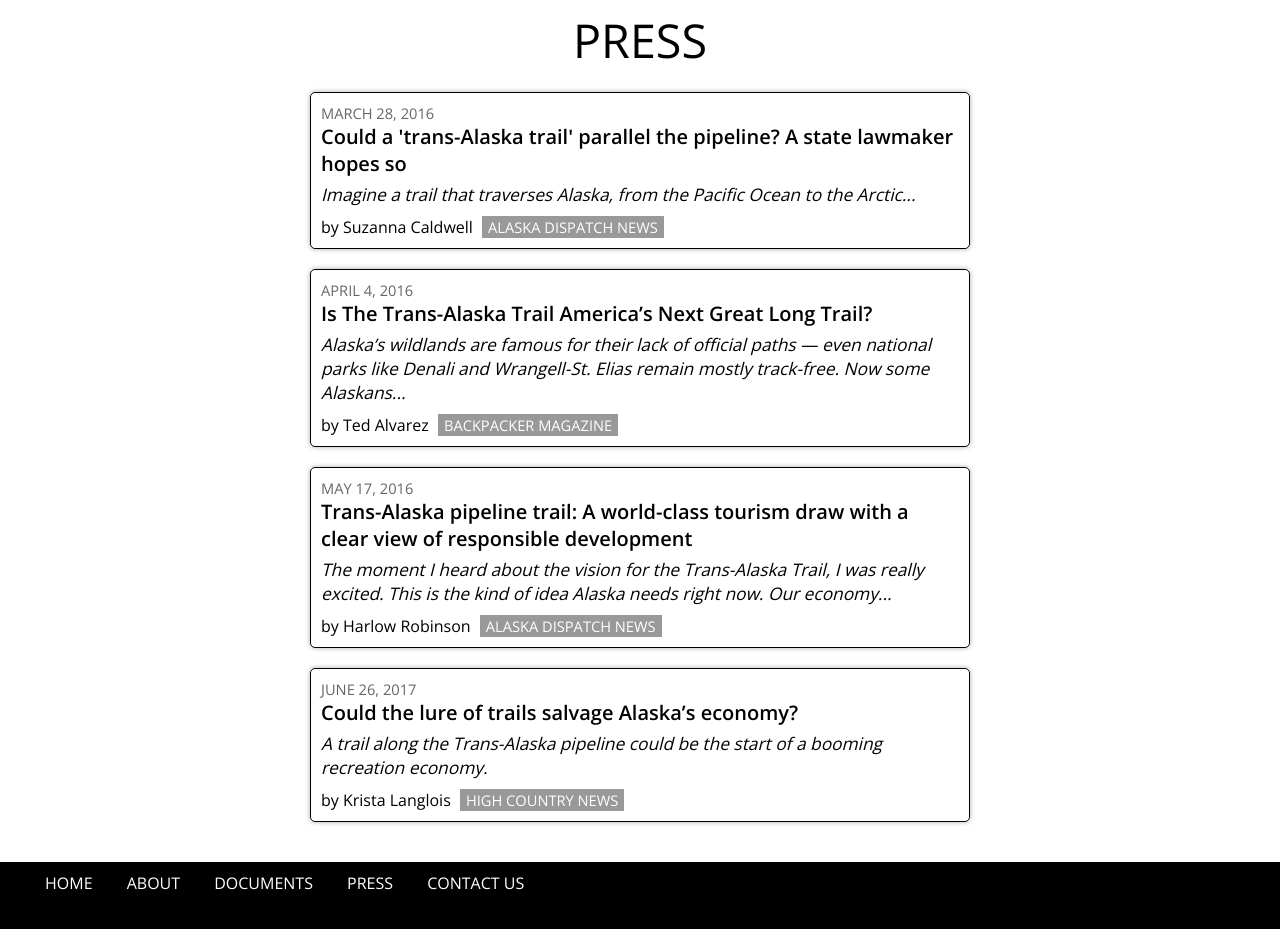
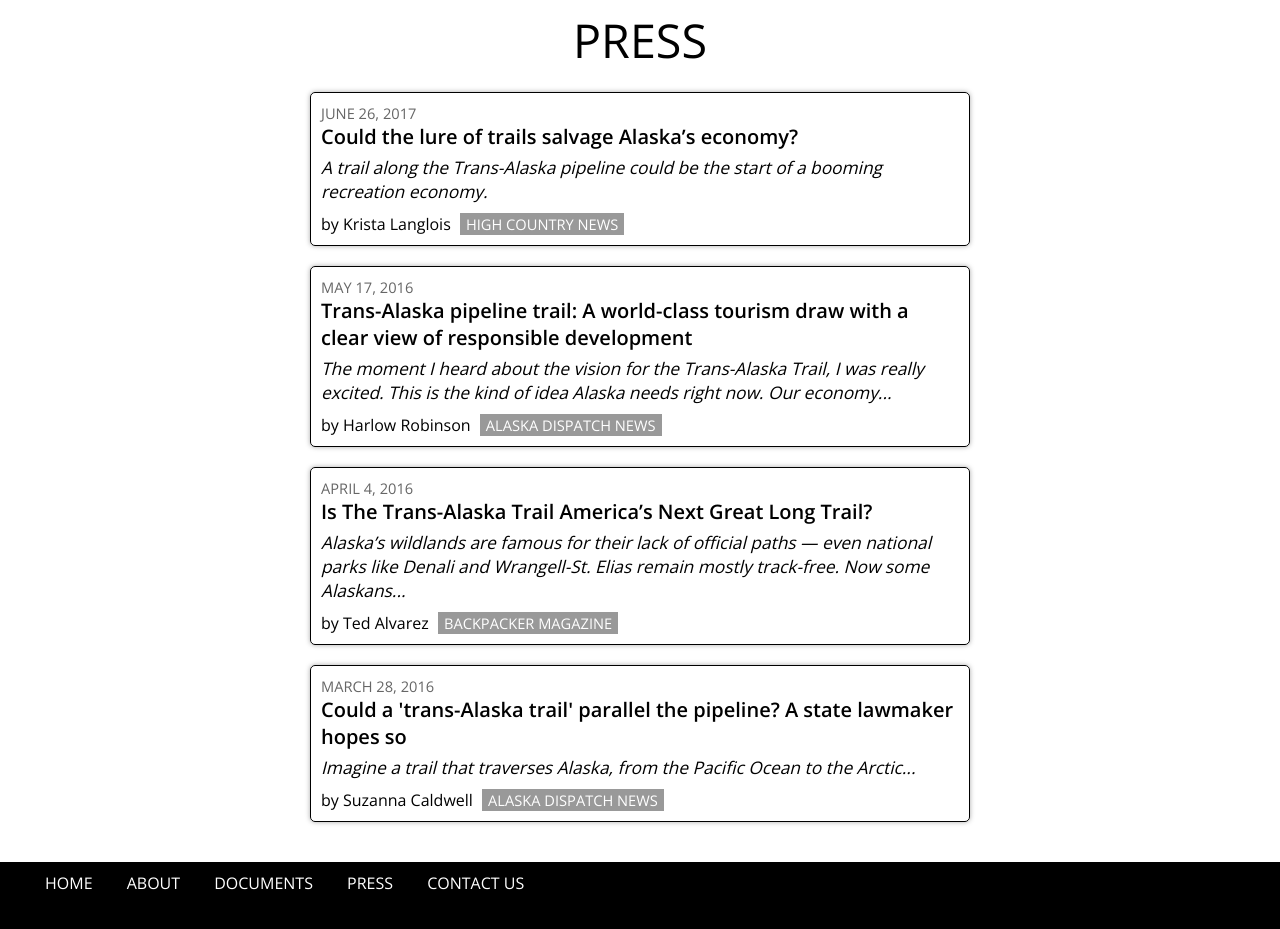
Before and after one commit to javbotero/Trans-Alaska-Trail, a Jekyll site: the page built from press.html, in a window 1280 px wide and 1400 px high, scrolled down 114 px. Shown: the part 438-1367 px from the top of the window. Built offline with Jekyll 4.4.1, drawn with Linux system fonts in a browser that asks for light colours.

Commit message:
Sort press by date, try 3

```diff
--- a/press.html
+++ b/press.html
@@ -9,7 +9,8 @@ vpos: 25%
 subhead: Press
 ---
 <div id="press-container">
-  {% for story in (site.data.press | sort: "sort_date") %}
+  {% assign stories = site.data.press | sort: "sort_date" | reverse %}
+  {% for story in stories %}
   <div class="press-story">
     <a href="{{story.url}}">
       <p class="press-date">{{story.date}}</p>
```
